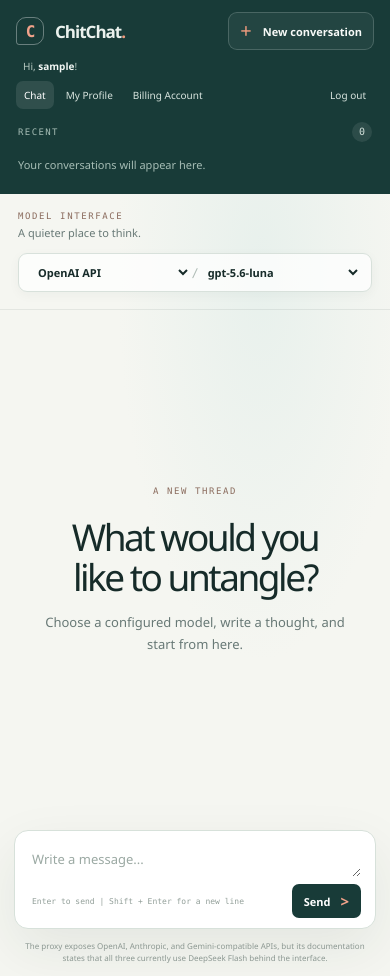
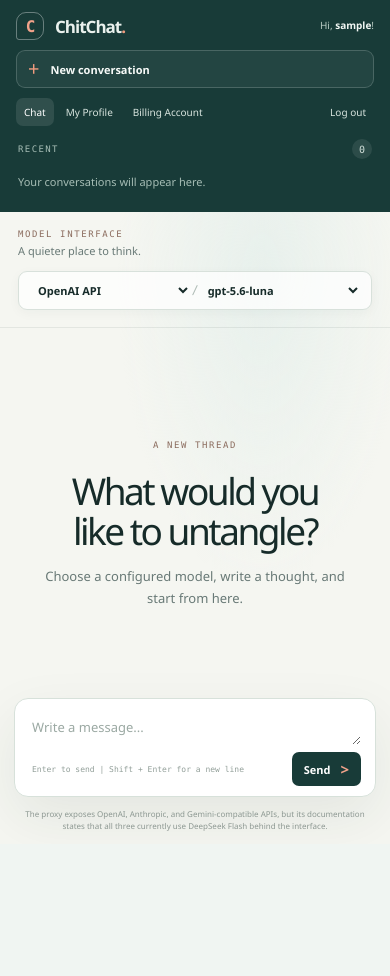
Before and after one commit to asst576/chitchat, a Django app: page / in a window 390 px wide. After the commit the page ends 831 px from the top, so only its background shows below. Run offline with Django 5.2, Linux system fonts and the light colour scheme; the visitor is signed in with stand-in values (Sample User, id 1); data that the repository does not hold is empty.

Commit message:
fix: stabilize chat layout while scrolling

```diff
--- a/static/chat/chat.css
+++ b/static/chat/chat.css
@@ -24,6 +24,8 @@ body {
   background: var(--paper);
 }
 
+body.chat-page { height: 100vh; height: 100dvh; overflow: hidden; }
+
 button, select, textarea { font: inherit; }
 button { cursor: pointer; }
 
@@ -32,6 +34,8 @@ button { cursor: pointer; }
   grid-template-columns: 274px minmax(0, 1fr);
   min-height: 100vh;
 }
+
+.chat-app { height: 100vh; height: 100dvh; min-height: 0; overflow: hidden; }
 
 .sidebar {
   display: flex;
@@ -42,12 +46,15 @@ button { cursor: pointer; }
   background: var(--forest);
 }
 
+.chat-sidebar { height: 100vh; height: 100dvh; min-height: 0; overflow: hidden; }
+.chat-sidebar .history-nav { flex: 1 1 auto; min-height: 0; }
+
 .wordmark {
   display: flex;
   align-items: center;
   gap: 11px;
   width: fit-content;
-  margin: 0 0 39px 4px;
+  margin: 0 0 14px 4px;
   color: inherit;
   font-family: "Avenir Next", Avenir, "Segoe UI", sans-serif;
   font-size: 20px;
@@ -146,7 +153,7 @@ button { cursor: pointer; }
 }
 
 .account-nav { display: grid; gap: 4px; margin: 0 0 14px; }
-.sidebar-greeting { margin: 0 7px 5px; color: #b5c8c0; font-size: 10px; line-height: 1.35; overflow-wrap: anywhere; }
+.sidebar-greeting { margin: 0 7px 14px; color: #b5c8c0; font-size: 12px; line-height: 1.35; overflow-wrap: anywhere; }
 .sidebar-greeting strong { color: #f2f7f4; font-weight: 600; }
 .account-nav a, .account-nav button { display: block; width: 100%; padding: 9px 11px; border: 0; border-radius: 7px; color: #d9e5df; background: transparent; font-size: 12px; text-align: left; text-decoration: none; }
 .account-nav a:hover, .account-nav button:hover, .account-nav a[aria-current="page"] { color: #fff; background: rgb(255 255 255 / 10%); }
@@ -163,6 +170,12 @@ button { cursor: pointer; }
     radial-gradient(ellipse at 67% 10%, rgb(226 238 234 / 70%), transparent 39%),
     var(--paper);
 }
+
+.chat-workspace { height: 100vh; height: 100dvh; min-height: 0; overflow: hidden; }
+.chat-workspace .topbar, .chat-workspace .status-line { flex: 0 0 auto; }
+.chat-workspace .composer-wrap { flex: 0 0 auto; }
+.chat-workspace .conversation-area { flex: 1 1 auto; min-height: 0; overflow-x: hidden; overflow-y: auto; overscroll-behavior: contain; }
+.chat-workspace .message-list { padding-bottom: 72px; }
 
 .topbar {
   display: flex;
@@ -306,9 +319,11 @@ button { cursor: pointer; }
   .wordmark { margin: 0; font-size: 17px; }
   .wordmark-mark { width: 28px; height: 28px; }
   .sidebar { display: grid; grid-template-columns: 1fr auto; align-items: center; gap: 10px; }
-  .new-chat-button { width: auto; min-height: 38px; padding: 0 11px; font-size: 11px; }
+  .chat-app { grid-template-rows: auto minmax(0, 1fr); }
+  .chat-sidebar { height: auto; }
+  .new-chat-button { grid-column: 1 / -1; width: 100%; min-height: 38px; padding: 0 11px; font-size: 11px; }
+  .sidebar-greeting { max-width: 44vw; margin: 0; font-size: 10px; text-align: right; }
   .account-nav { display: flex; grid-column: 1 / -1; flex-wrap: wrap; align-items: center; justify-content: space-between; gap: 4px; margin: 0; }
-  .sidebar-greeting { flex: 0 0 100%; margin: 0 7px 3px; }
   .account-nav a, .account-nav button { width: auto; padding: 7px 8px; font-size: 10px; }
   .account-nav form { margin-left: auto; }
   .history-heading { display: flex; grid-column: 1 / -1; margin: 3px 2px 0; }
@@ -318,6 +333,7 @@ button { cursor: pointer; }
   .history-empty { margin: 4px 2px 9px; }
   .sidebar-bottom { display: none; }
   .workspace { min-height: calc(100vh - 62px); }
+  .chat-workspace { height: auto; min-height: 0; }
   .topbar { align-items: flex-start; flex-direction: column; gap: 13px; min-height: auto; padding: 17px 18px; }
   .topbar-title { font-size: 11px; }
   .model-controls { width: 100%; }
@@ -328,7 +344,7 @@ button { cursor: pointer; }
   .welcome-card { margin: 8vh auto; }
   .welcome-card h1 { font-size: 37px; }
   .message-content { max-width: calc(100% - 42px); }
-  .composer-wrap { width: calc(100% - 28px); padding-bottom: 12px; }
+  .composer-wrap { width: calc(100% - 28px); padding-bottom: max(12px, env(safe-area-inset-bottom)); }
   .composer-hint { font-size: 8px; }
   .proxy-disclosure { font-size: 8px; }
   .account-content { width: calc(100% - 28px); padding: 24px 0 35px; }
--- a/templates/accounts/base.html
+++ b/templates/accounts/base.html
@@ -15,6 +15,7 @@
         <span class="wordmark-mark" aria-hidden="true">C</span>
         <span>ChitChat<span class="wordmark-period">.</span></span>
       </a>
+      {% include "chat/_sidebar_greeting.html" %}
       {% include "chat/_account_nav.html" %}
       <div class="sidebar-bottom">
         <span class="privacy-dot" aria-hidden="true"></span>
--- a/templates/chat/_account_nav.html
+++ b/templates/chat/_account_nav.html
@@ -1,7 +1,4 @@
 <nav class="account-nav" aria-label="Account navigation">
-  {% if request.user.is_authenticated %}
-    <p class="sidebar-greeting">Hi, <strong>{{ request.user.profile.display_name|default:request.user.get_username }}</strong>!</p>
-  {% endif %}
   <a href="{{ app_base_path }}"{% if current_page == "chat" %} aria-current="page"{% endif %}>Chat</a>
   <a href="{{ app_base_path }}profile/"{% if current_page == "profile" %} aria-current="page"{% endif %}>My Profile</a>
   <a href="{{ app_base_path }}billing/"{% if current_page == "billing" %} aria-current="page"{% endif %}>Billing Account</a>
--- /dev/null
+++ b/templates/chat/_sidebar_greeting.html
@@ -0,0 +1,3 @@
+{% if request.user.is_authenticated %}
+  <p class="sidebar-greeting">Hi, <strong>{{ request.user.profile.display_name|default:request.user.get_username }}</strong>!</p>
+{% endif %}
--- a/templates/chat/index.html
+++ b/templates/chat/index.html
@@ -8,13 +8,15 @@
   <base href="{{ app_base_path }}">
   <link rel="stylesheet" href="static/chat/chat.css">
 </head>
-<body>
-  <div class="app-shell">
-    <aside class="sidebar" aria-label="Conversation history">
+<body class="chat-page">
+  <div class="app-shell chat-app">
+    <aside class="sidebar chat-sidebar" aria-label="Conversation history">
       <a class="wordmark" href="./" aria-label="ChitChat home">
         <span class="wordmark-mark" aria-hidden="true">C</span>
         <span>ChitChat<span class="wordmark-period">.</span></span>
       </a>
+
+      {% include "chat/_sidebar_greeting.html" %}
 
       <button class="new-chat-button" id="new-chat" type="button">
         <span aria-hidden="true">+</span>
@@ -38,7 +40,7 @@
       </div>
     </aside>
 
-    <main class="workspace">
+    <main class="workspace chat-workspace">
       <header class="topbar">
         <div class="topbar-context">
           <span class="eyebrow">MODEL INTERFACE</span>
```
Also changed, not shown: chat/tests/test_accounts.py (+2 -0 lines), chat/tests/test_views.py (+22 -0 lines).
